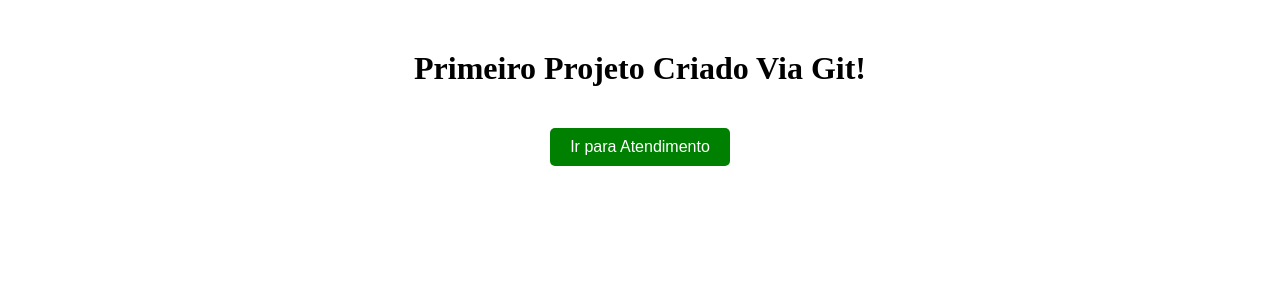
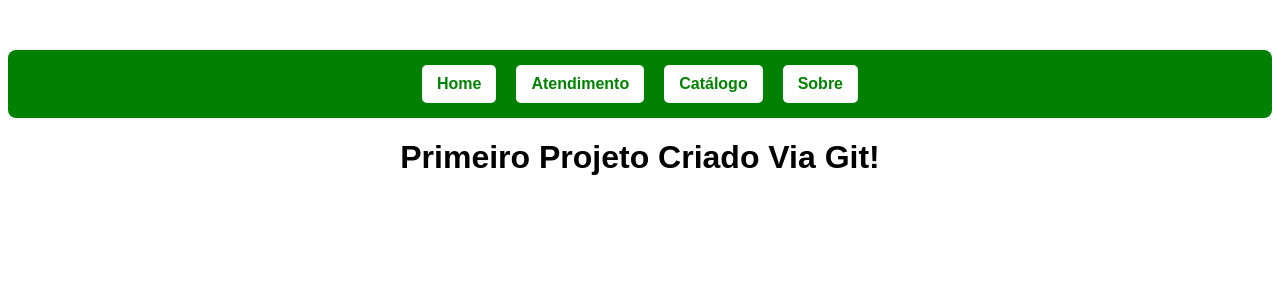
Before and after one commit to mrlocksley/FirstOne, a Next.js app: page / in a window 1280 px wide. Shown: the top 300 px of the page. Built offline with nearby package versions, Linux system fonts and the light colour scheme.

Commit message:
Atualização de pages 2

```diff
--- a/pages/index.js
+++ b/pages/index.js
@@ -1,30 +1,64 @@
 import React from "react";
+import { useRouter } from "next/router";
 
-function Home() {
-    const handleRedirect = () => {
-        window.location.href = "/atendimento";; // Ajuste conforme necessário
+export default function Home() {
+    const router = useRouter();
+
+    const handleRedirect = (path) => {
+        router.push(path); // Redirecionamento para a rota correspondente
     };
 
     return (
-        <div style={{ textAlign: "center", marginTop: "50px" }}>
+        <div style={{ textAlign: "center", marginTop: "50px", fontFamily: "Arial, sans-serif" }}>
+            {/* Barra de Navegação */}
+            <nav style={{
+                backgroundColor: "#008000",
+                padding: "15px",
+                display: "flex",
+                justifyContent: "center",
+                borderRadius: "8px"
+            }}>
+                <button
+                    onClick={() => handleRedirect("/")}
+                    style={navButtonStyle}
+                >
+                    Home
+                </button>
+                <button
+                    onClick={() => handleRedirect("/atendimento")}
+                    style={navButtonStyle}
+                >
+                    Atendimento
+                </button>
+                <button
+                    onClick={() => handleRedirect("/catalogo")}
+                    style={navButtonStyle}
+                >
+                    Catálogo
+                </button>
+                <button
+                    onClick={() => handleRedirect("/sobre")}
+                    style={navButtonStyle}
+                >
+                    Sobre
+                </button>
+            </nav>
+
+            {/* Conteúdo da Página */}
             <h1>Primeiro Projeto Criado Via Git!</h1>
-            <button
-                onClick={handleRedirect}
-                style={{
-                    backgroundColor: "#008000",
-                    color: "white",
-                    padding: "10px 20px",
-                    border: "none",
-                    cursor: "pointer",
-                    borderRadius: "5px",
-                    fontSize: "16px",
-                    marginTop: "20px"
-                }}
-            >
-                Ir para Atendimento
-            </button>
         </div>
     );
 }
 
-export default Home;
+// Estilo compartilhado para os botões da navbar
+const navButtonStyle = {
+    backgroundColor: "white",
+    color: "#008000",
+    padding: "10px 15px",
+    border: "none",
+    cursor: "pointer",
+    borderRadius: "5px",
+    fontSize: "16px",
+    margin: "0 10px",
+    fontWeight: "bold"
+};
```
Also changed, not shown: pages/catalogo.js (added), pages/sobre.js (added).
